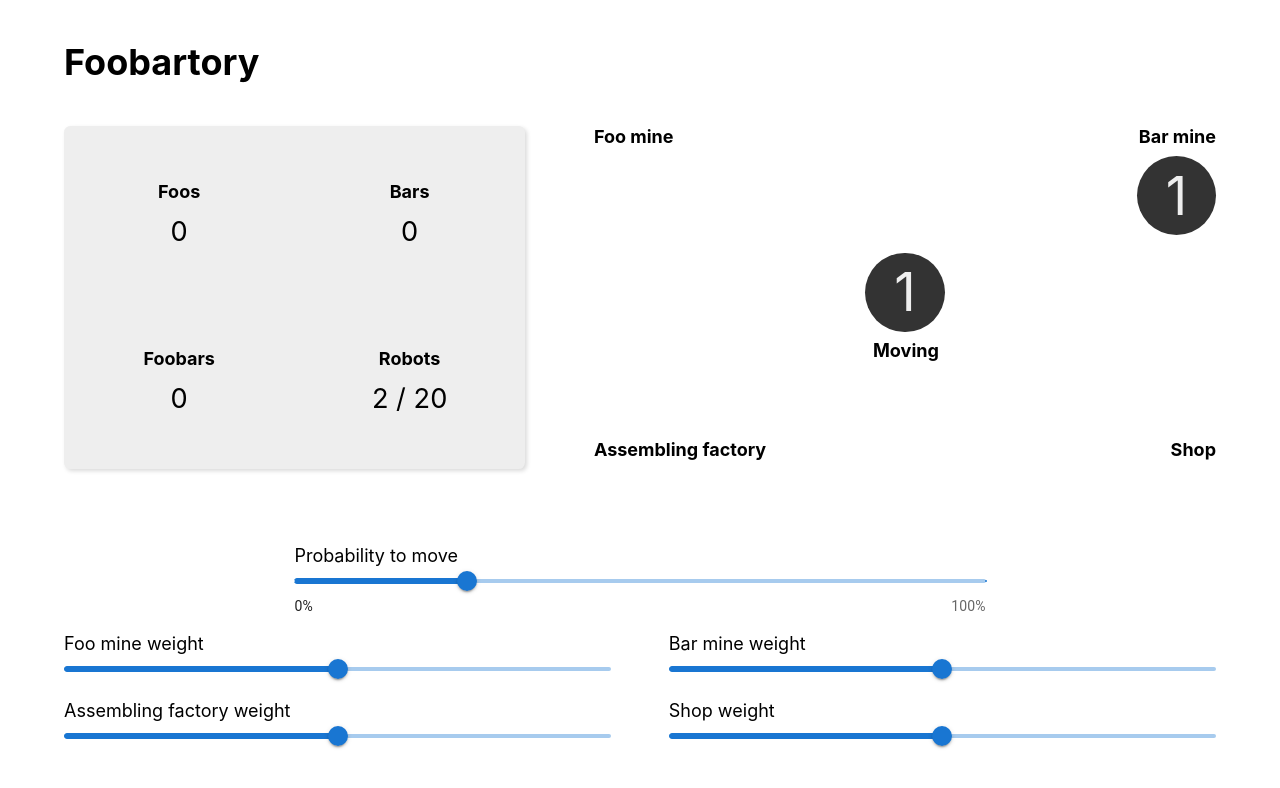
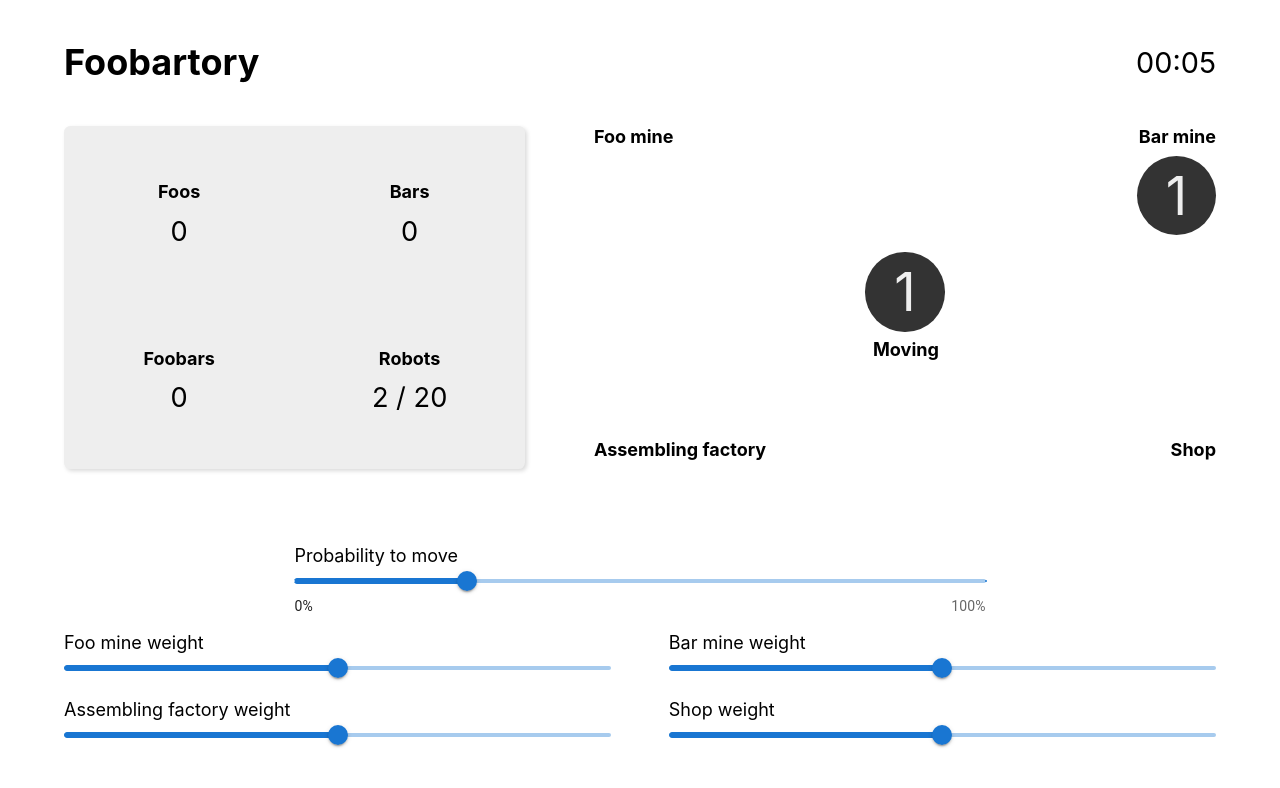
Before and after one commit to mkrtchian/foobartory, a React (Create React App) app: page / in a window 1280 px wide. Shown: the top 788 px of the page. Built offline with nearby package versions, Linux system fonts and the light colour scheme.

Commit message:
feat: add a counter to the UI

```diff
--- a/src/domain/DateTime.ts
+++ b/src/domain/DateTime.ts
@@ -4,6 +4,7 @@ interface DateTime {
 
 class FakeDateTime implements DateTime {
   constructor(private time: number = 0) {}
+
   advance(miliseconds: number) {
     this.time += miliseconds;
   }
--- a/src/domain/Game.ts
+++ b/src/domain/Game.ts
@@ -2,7 +2,7 @@ import { DateTime, RealDateTime } from "./DateTime";
 import { ObservedAmount, ObservedRobot } from "./Observable";
 import { Location, Robot } from "./Robot";
 import { Store } from "./Store";
-import { BasicStrategy, Strategy } from "./Strategy";
+import { Strategy } from "./Strategy";
 
 const MAX_ROBOTS = 20;
 
@@ -12,32 +12,59 @@ type GameOptions = {
 class Game {
   public store: Store;
   private dateTime: DateTime;
-  private strategy: Strategy;
   private started: boolean;
+  private startTime: number | null;
 
-  constructor(strategy: Strategy, options?: GameOptions) {
+  constructor(private strategy: Strategy, options?: GameOptions) {
     this.store = new Store();
     this.dateTime = options?.dateTime ? options.dateTime : new RealDateTime();
-    this.strategy = strategy ? strategy : new BasicStrategy();
     new Robot(this.store);
     new Robot(this.store);
     this.started = false;
+    this.startTime = null;
   }
 
   start() {
     this.started = true;
+    this.startTime = this.dateTime.getCurrentTime();
     let requestId = 0;
     const nextFrame = () => {
       const now = this.dateTime.getCurrentTime();
       this.strategy.actOnOneFrame(now, this.store);
-      if (this.store.getRobots().length < MAX_ROBOTS) {
+      if (this.started && this.store.getRobots().length < MAX_ROBOTS) {
         requestId = requestAnimationFrame(nextFrame);
       } else {
         cancelAnimationFrame(requestId);
         this.started = false;
+        this.startTime = null;
       }
     };
     nextFrame();
+  }
+
+  stop() {
+    this.started = false;
+    this.startTime = null;
+  }
+
+  getStartTime() {
+    return this.startTime;
+  }
+
+  getStarted(): boolean {
+    return this.started;
+  }
+
+  getCurrentTime() {
+    if (this.started) {
+      return this.dateTime.getCurrentTime();
+    } else {
+      throw new Error("The game is not started");
+    }
+  }
+
+  getStrategy(): Strategy {
+    return this.strategy;
   }
 
   setRobotNextLocation(id: number, location: Location) {
@@ -46,14 +73,6 @@ class Game {
 
   getRobotLocation(id: number): Location {
     return this.store.getRobots()[id].getLocation();
-  }
-
-  getStrategy(): Strategy {
-    return this.strategy;
-  }
-
-  getStarted(): boolean {
-    return this.started;
   }
 
   subscribeToAmount(information: ObservedAmount, callback: Function) {
--- a/src/domain/Observable.ts
+++ b/src/domain/Observable.ts
@@ -1,9 +1,5 @@
 class Observable<Observed> {
-  protected callbacks: Map<Observed, Function[]>;
-
-  constructor() {
-    this.callbacks = new Map();
-  }
+  constructor(protected callbacks: Map<Observed, Function[]> = new Map()) {}
 
   subscribe(information: Observed, callback: Function) {
     this.callbacks.get(information)?.push(callback);
--- a/src/ui/Foobartory.tsx
+++ b/src/ui/Foobartory.tsx
@@ -1,6 +1,7 @@
 import styled from "@emotion/styled";
 import { useEffect, useRef } from "react";
 import { BasicStrategy, Game } from "../domain";
+import { Counter } from "./components/Counter";
 import { ProbabilityCommands } from "./components/ProbabilityCommands";
 import { RobotsLocations } from "./components/RobotsLocations";
 import { Statistics } from "./components/Statistics";
@@ -37,7 +38,25 @@ const Container = styled.div`
   }
 `;
 
+const TitleContainer = styled.div`
+  margin: 1rem 0;
+  display: flex;
+  flex-direction: column;
+
+  @media (min-width: 350px) {
+    flex-direction: row;
+    align-items: center;
+    justify-content: space-between;
+  }
+  @media (min-width: 950px) {
+    flex-basis: 100%;
+  }
+`;
+
 const Title = styled.h1`
+  margin: 0;
+  padding: 0.5rem 0;
+
   @media (min-width: 950px) {
     flex-basis: 100%;
   }
@@ -55,7 +74,10 @@ function Foobartory() {
     <GameContext.Provider value={game.current}>
       <Main role="main">
         <Container>
-          <Title>Foobartory</Title>
+          <TitleContainer>
+            <Title>Foobartory</Title>
+            <Counter />
+          </TitleContainer>
           <Statistics />
           <RobotsLocations />
           <ProbabilityCommands />
--- /dev/null
+++ b/src/ui/components/Counter/Counter.tsx
@@ -0,0 +1,56 @@
+import styled from "@emotion/styled";
+import { useContext, useEffect, useState } from "react";
+import GameContext from "../../contexts/game";
+
+const Span = styled.span`
+  font-size: 1.6rem;
+  padding: 0.5rem 0;
+
+  @media (min-width: 600px) {
+    font-size: 1.7rem;
+  }
+  @media (min-width: 950px) {
+    font-size: 1.8rem;
+  }
+`;
+
+/**
+ * Count the current time according to the game internal date time.
+ * The counter freezes when the game is finished.
+ */
+function Counter() {
+  const game = useContext(GameContext);
+  const [time, setTime] = useState(0);
+
+  useEffect(() => {
+    const interval = setInterval(() => {
+      if (game.getStarted()) {
+        try {
+          setTime(game.getCurrentTime());
+        } catch {
+          clearInterval(interval);
+        }
+      }
+    }, 100);
+    return () => clearInterval(interval);
+  }, [game]);
+
+  function formatDate(time: number) {
+    const startTime = game.getStartTime();
+    if (startTime) {
+      const date = new Date(time - startTime);
+      const min = formatNumber(date.getMinutes());
+      const sec = formatNumber(date.getSeconds());
+      return `${min}:${sec}`;
+    } else {
+      return "00:00";
+    }
+  }
+  function formatNumber(number: number) {
+    return number < 10 ? "0" + number : "" + number;
+  }
+
+  return <Span>{formatDate(time)}</Span>;
+}
+
+export default Counter;
--- /dev/null
+++ b/src/ui/components/Counter/index.ts
@@ -0,0 +1,2 @@
+import Counter from "./Counter";
+export { Counter };
```
Also changed, not shown: 2 other files (tests, documents, lock files or other folders).
